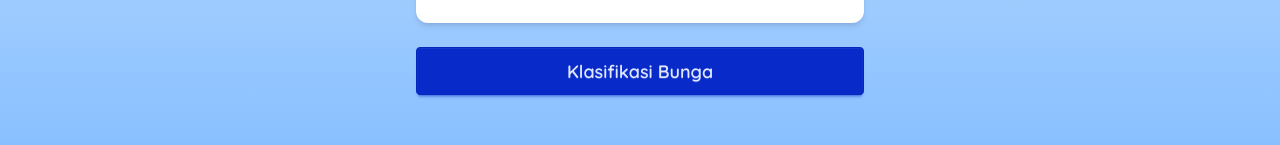
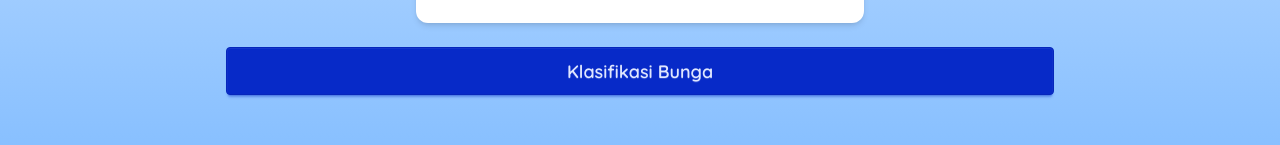
Before and after one commit to Ar-Syhptra/Flower-Classification-Website, a React (Vite) app in the folder src/client/: page /classification in a window 1280 px wide. Shown: the part 709-854 px from the top of the page. Built offline with nearby package versions, Linux system fonts and the light colour scheme.

Commit message:
refactor: ubah ukuran button dan menghapus efek scan

```diff
--- a/src/client/src/page/ClassificationPage.jsx
+++ b/src/client/src/page/ClassificationPage.jsx
@@ -139,19 +139,11 @@
                   onError={(e) => (e.target.style.display = "none")}
                 />
 
-                {selectedImage && (
-                  <button
-                    onClick={handleRemoveImage}
-                    className="absolute top-3 right-3 bg-red-700 text-white rounded-full w-8 h-8 flex items-center justify-center opacity-0 group-hover:opacity-100 transition-opacity duration-300 shadow-md"
-                    aria-label="Hapus Gambar"
-                  >
-                    ✕
-                  </button>
-                )}
+
               </div>
               {/* Area Kontrol dan Hasil */}
               <div className="flex flex-col items-center justify-center gap-6">
-              <div className="flex flex-col sm:flex-row gap-4 w-full max-w-md ">
+              <div className="flex flex-col sm:flex-row gap-4 w-full">
                 <Button
                   name={isLoading ? "Classifying..." : "Klasifikasi Bunga"}
                   className={`btn btn-primary btn-lg flex-1 transition-all duration-300 hover:shadow-lg ${
```
